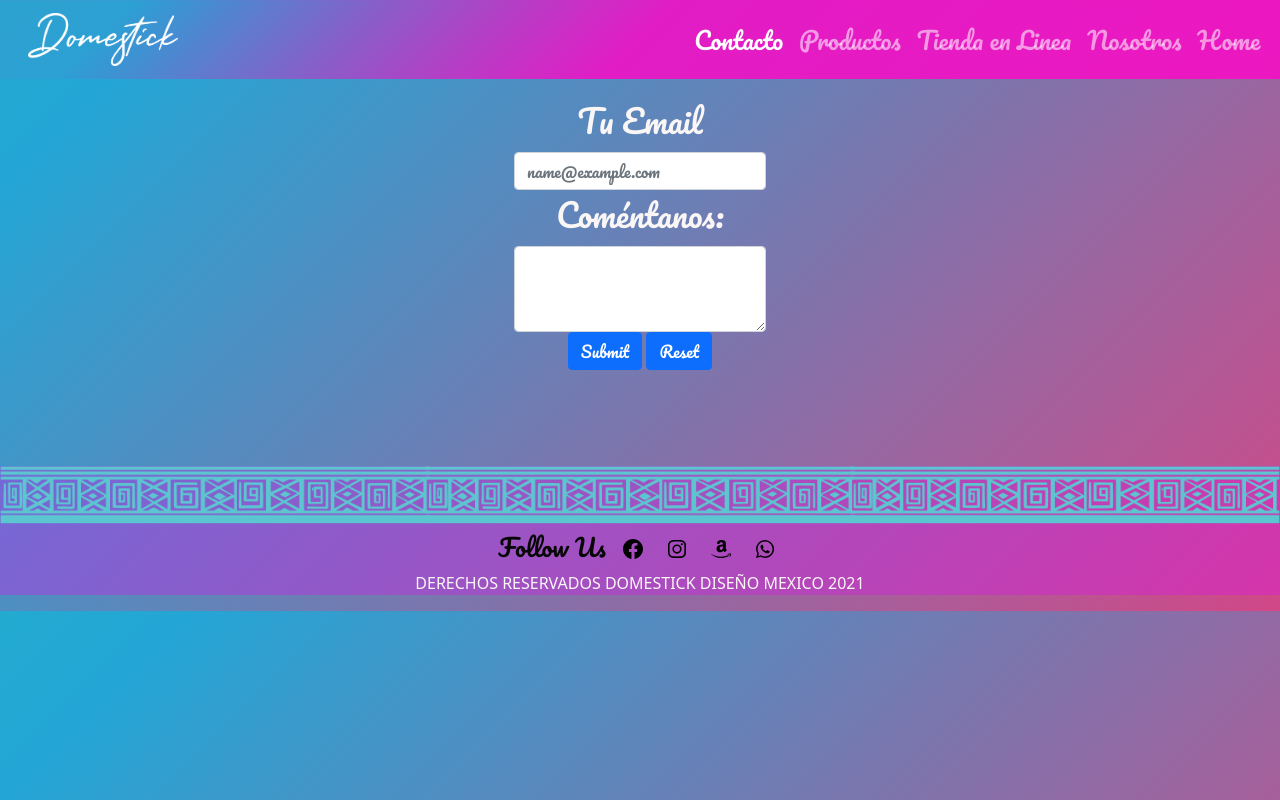
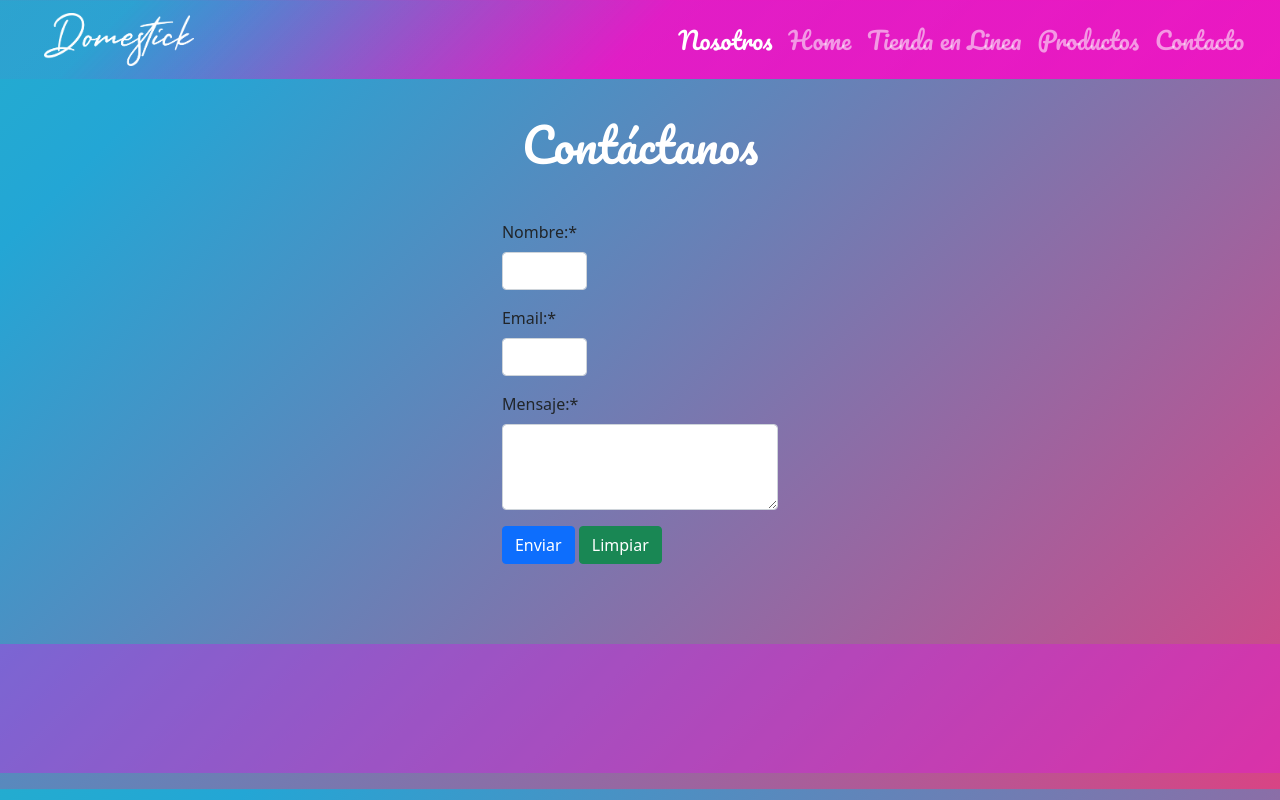
Before and after one commit to victorvok/PoyectoDomestick, a PHP site: page /contacto.html in a window 1280 px wide. Run offline with PHP 8.4, Linux system fonts and the light colour scheme.

Commit message:
subiendo cambios 2610

```diff
--- a/contacto.html
+++ b/contacto.html
@@ -1,12 +1,10 @@
 <!DOCTYPE html>
 <html lang="en">
 <head>
+    <link rel="stylesheet" href="https://stackpath.bootstrapcdn.com/bootstrap/4.4.1/css/bootstrap.min.css" integrity="sha384-Vkoo8x4CGsO3+Hhxv8T/Q5PaXtkKtu6ug5TOeNV6gBiFeWPGFN9MuhOf23Q9Ifjh" crossorigin="anonymous">
     <meta charset="UTF-8">
     <meta http-equiv="X-UA-Compatible" content="IE=edge">
     <meta name="viewport" content="width=device-width, initial-scale=1.0">
-    <meta name="description" content="¿Tienes algo que decir? contactanos queremoes saber tu opinión">
-    <meta name="keywords" content="MEXICO, arte, diseño, mexicano, luchalibre, frida kahlo, calaveras, tradición, colorido, mx, mexican culture, mexican design, tazas, mugs,  thermos, termos, notebooks, cuadernos, libretas, agendas, carpetas, café, escuela, colegio, planners, journal, diario, escritura, cocina, tequila, mezcal, tequileros, luchadores, mascaras, mask, ring, cultura, mexican, regalo, original, souvenir, viajes, travel, boutique, tienda, amazon">
-    <link rel="stylesheet" href="css/estilos.css">
     <link rel="preconnect" href="https://fonts.googleapis.com">
     <link rel="preconnect" href="https://fonts.gstatic.com" crossorigin>
     <link href="https://fonts.googleapis.com/css2?family=Pacifico&family=Roboto+Condensed:wght@300;400;700&display=swap" rel="stylesheet">
@@ -17,16 +15,11 @@
 
 
     <link href="https://unpkg.com/aos@2.3.1/dist/aos.css" rel="stylesheet">
-
-
-
-    <title>Domestick: Contacta con nosotros</title>
-
+    <link rel="stylesheet" href="css/estilos.css">
+    <title>contacto</title>
 </head>
-
-<body >
-
-  <header >
+<body>
+<header>
         <nav class="navbar navbar-expand-md navbar-dark
         fixed-top">
         <div class="container-fluid">
@@ -42,39 +35,56 @@
           <div class="collapse navbar-collapse" id="navbarNavDropdown">
             <ul class="navbar-nav ml-auto">
               <li class="nav-item">
-              <a class="nav-link active" aria-current="page" href="#page_top">Contacto</a>
+                <a class="nav-link active" aria-current="page" href="#page_top">Nosotros</a>
+              </li>
+              <li class="nav-item">
+                <a class="nav-link" href="index.html">Home</a>
+              </li>
+              <li class="nav-item">
+                <a class="nav-link" href="https://www.amazon.com.mx/s?me=A58JUKQLS9JJ0&marketplaceID=A1AM78C64UM0Y8" target="blank">Tienda en Linea</a>
               </li>
               <li class="nav-item">
                 <a class="nav-link" href="productos.html">Productos</a>
               </li>
               <li class="nav-item">
-              <a class="nav-link" href="https://www.amazon.com.mx/s?me=A58JUKQLS9JJ0&marketplaceID=A1AM78C64UM0Y8" target="blank">Tienda en Linea</a>
-            </li>
-            <li class="nav-item">
-              <a class="nav-link" href="historia.html">Nosotros</a>
-            </li>
-            <li class="nav-item">
-              <a class="nav-link" href="index.html">Home</a>
+                <a class="nav-link" href="contacto.html">Contacto</a>
               </li>
             </ul>
           </div>
         </div>
       </nav>
 
-   <section class="contacto">
-    <div class="_mb-3">
-      <label for="exampleFormControlInput1" class="card-title">Tu Email</label>
-      <input type="email" class="form-control" id="exampleFormControlInput1" placeholder="name@example.com">
+</header>
+<form method="POST" action="/index.php" class="needs-validation" novalidate>
+    <h1 class="tituloHistoria">Contáctanos</h1>
+    <div class="form-row mt-5">
+        <div class="col-md-4 mb-3">
+            <label for="validarNombre">Nombre:<span class="red">*</span></label>
+            <input type="text" class="form-control" id="validarNombre" name="validarNombre" required>
         </div>
-    <div class="_mb-3">
-      <label for="exampleFormControlTextarea1" class="card-title"">Coméntanos:</label>
-      <textarea class="form-control" id="exampleFormControlTextarea1" rows="3"></textarea>
-      <input class="btn btn-primary" type="submit" value="Submit">
-      <input class="btn btn-primary" type="reset" value="Reset">
     </div>
 
-   <div data-aos="zoom-in">
-  </section>
+
+
+    <div class="form-row">
+        <div class="col-md-4 mb-3">
+            <label for="validarEmail">Email:<span class="red">*</span></label>
+            <input type="email" class="form-control" id="validarEmail" name="validarEmail" required>
+        </div>
+    </div>
+
+    <div class="form-group">
+        <label for="validationMensaje">Mensaje:<span class="red">*</span></label>
+        <textarea class="form-control" id="validationMensaje" name="validationMensaje" rows="3" min="25" required></textarea>
+    </div>
+
+    <div class="form-group mb-10">
+        <button class="btn btn-primary" type="submit" name="submit">Enviar</button>
+        <button class="btn btn-success" type="reset" name="reset">Limpiar</button>
+    </div>
+
+</form>
+
 
 
 <footer class="ftr animate__fadeInUp" widht="100%">
@@ -116,20 +126,23 @@
   </div>
 </div>
 </footer>
-</header>
-<script src="https://unpkg.com/aos@2.3.1/dist/aos.js"></script>
+<script>
+    (function() {
+        'use strict';
+        window.addEventListener('load', function() {
+            var forms = document.getElementsByClassName('needs-validation');
+            var validation = Array.prototype.filter.call(forms, function(form) {
+                form.addEventListener('submit', function(event) {
+                    if (form.checkValidity() === false) {
+                        event.preventDefault();
+                        event.stopPropagation();
+                    }
+                    form.classList.add('was-validated');
+                }, false);
+            });
+        }, false);
+    })();
+</script>
 
-
-
-
-
-
-<script>
-  AOS.init();
-</script>
 </body>
-
-
-
-
 </html>
--- a/css/estilos.css
+++ b/css/estilos.css
@@ -1,3 +1,51 @@
+.ftr {
+  background-color: rgba(224, 11, 243, 0.322);
+  width: 100%;
+  -webkit-box-pack: center;
+      -ms-flex-pack: center;
+          justify-content: center;
+  text-align: center;
+  color: #faf6f6;
+  font-size: 1rem;
+  display: block;
+}
+
+.ftr .__redes {
+  font-family: "Pacifico", cursive;
+  width: 100%;
+  border-radius: 3%;
+  justify-items: center;
+  display: -webkit-box;
+  display: -ms-flexbox;
+  display: flex;
+  -webkit-box-pack: center;
+      -ms-flex-pack: center;
+          justify-content: center;
+  -webkit-box-align: center;
+      -ms-flex-align: center;
+          align-items: center;
+}
+
+.ftr .__redes .__follow {
+  font-family: "Pacifico", cursive;
+  font-size: 1.5rem;
+  color: #070707;
+  margin: 5px;
+}
+
+.ftr .__redes .__Logo {
+  padding: 10px;
+  top: 10px;
+  -webkit-transition: all 0.5s;
+  transition: all 0.5s;
+}
+
+.ftr .__redes .__Logo:hover {
+  border-radius: 100%;
+  -webkit-transform: scale(2, 2);
+          transform: scale(2, 2);
+}
+
 * {
   padding: 0;
   margin: 0;
@@ -5,9 +53,9 @@
           box-sizing: border-box;
 }
 
-.contacto {
+.needs-validation {
   margin: 3rem;
-  padding: 3rem;
+  padding: 1rem;
   -ms-grid-column-align: center;
       justify-self: center;
   -webkit-box-align: center;
@@ -15,7 +63,7 @@
           align-items: center;
 }
 
-.contacto ._mb-3 {
+.needs-validation ._mb-3 {
   width: 100%;
   -webkit-box-pack: center;
       -ms-flex-pack: center;
--- a/scss/_contacto.scss
+++ b/scss/_contacto.scss
@@ -1,3 +1,4 @@
+@import "footer";
 
 $color_fondo: linear-gradient(315deg, rgba(10, 242, 250, 0.562) 10%, #f310c200 85% );
 $font_titulo:'Pacifico';
@@ -6,9 +7,9 @@ $font_titulo:'Pacifico';
     margin: 0;
     box-sizing: border-box;
 }
-.contacto{
+.needs-validation{
     margin: 3rem;
-    padding: 3rem;
+    padding: 1rem;
     justify-self: center;
     align-items: center;
     ._mb-3{
```
Also changed, not shown: index.php (added, +39 -0 lines). Lines whose indentation alone changed are shown as unchanged.
